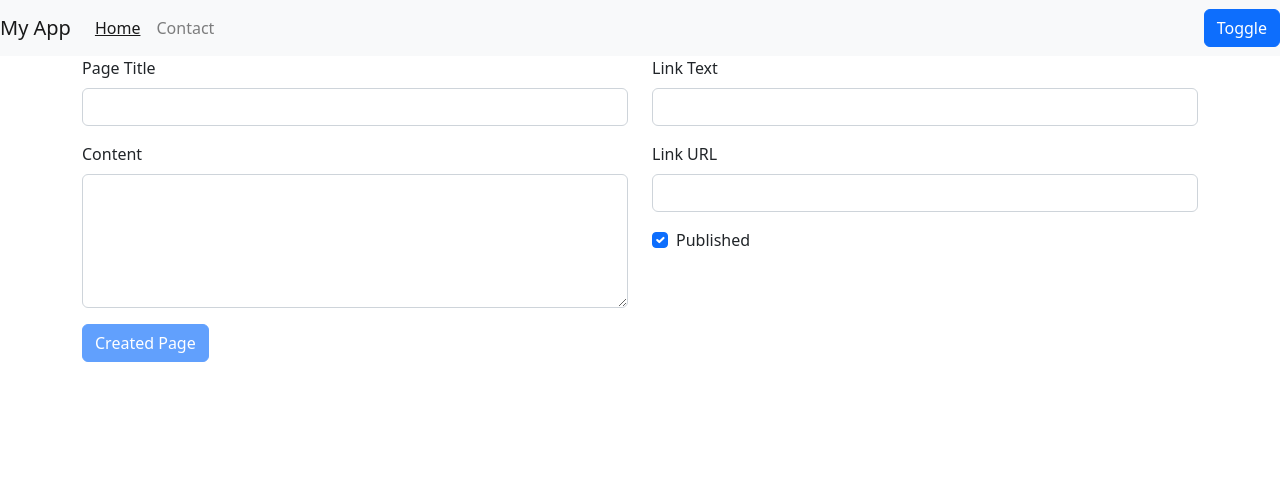
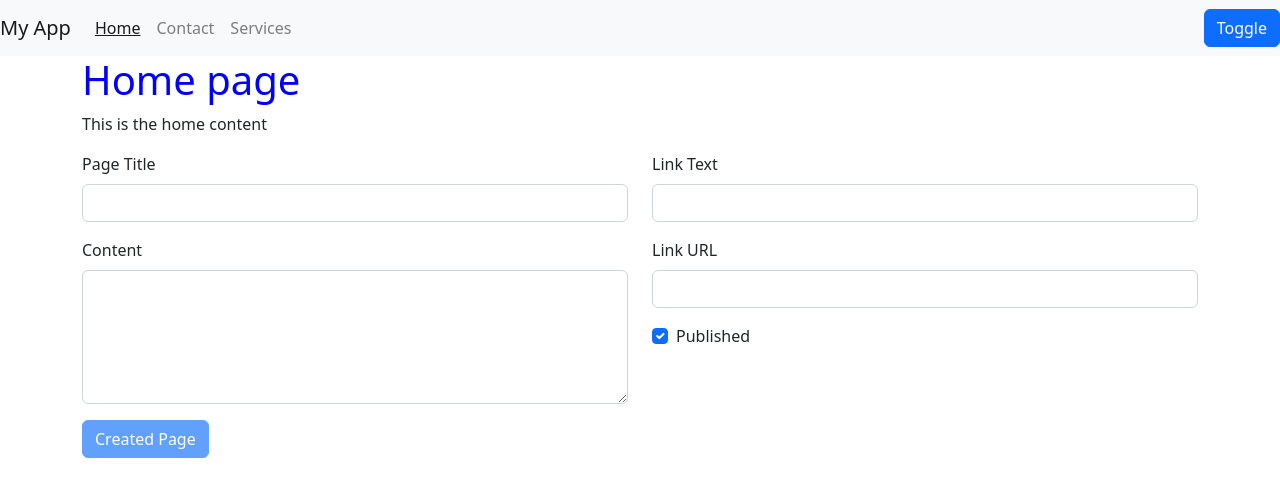
Before and after one commit to thuanphatt/learn-vue-youtube, a Vue app: page / in a window 1280 px wide. Shown: the top 496 px of the page. Built offline with nearby package versions, Linux system fonts and the light colour scheme.

Commit message:
5.2 Writing a Global Event Bus

```diff
--- a/public/pages.json
+++ b/public/pages.json
@@ -24,6 +24,6 @@
     },
     "pageTitle": "Services page",
     "content": "This is the services content",
-    "published": false
+    "published": true
   }
 ]
--- a/src/App.vue
+++ b/src/App.vue
@@ -1,10 +1,10 @@
 <template lang="">
     <div>
-        <navbar :pages="pages" :active-page="activePage" :nav-link-click="(index) => activePage = index"></navbar>
+        <navbar :pages="pages" :active-page="activePage"></navbar>
         <div v-show="false">hide this content</div>
-        <!-- <page-viewer
+        <page-viewer
         v-if="pages.length > 0"
-        :page="pages[activePage]"></page-viewer> -->
+        :page="pages[activePage]"></page-viewer>
         <create-page
         @page-created="pageCreated"
         >
@@ -23,6 +23,9 @@ export default {
     },
     created() {
         this.getPages()
+        this.$bus.$on('navbarLinkActived', (index) => {
+            this.activePage = index;
+        })
     },
     data() {
         return {
--- a/src/components/CreatePage.vue
+++ b/src/components/CreatePage.vue
@@ -59,6 +59,11 @@
 <script>
 
 export default {
+    emits: {
+        pageCreated(pageObj) {
+            return false
+        }
+    },
     props: ['pageCreated'],
     computed:
     {
--- a/src/components/Navbar.vue
+++ b/src/components/Navbar.vue
@@ -2,22 +2,17 @@
 <div>
     <nav :class="[`navbar-${theme}`,`bg-${theme}`,'navbar', 'navbar-expand-lg']">
         <a class="navbar-brand" href="index.html">My App</a>
-        <button class="navbar-toggler" type="button" data-toggle="collapse" data-target="#navbarSupportedContent"
-        aria-controls="navbarSupportedContent" aria-expanded="false" aria-label="Toggle navigation">
+        <button class="navbar-toggler" type="button" data-toggle="collapse" data-target="#navbarSupportedContent" aria-controls="navbarSupportedContent" aria-expanded="false" aria-label="Toggle navigation">
             <span class="navbar-toggler-icon"></span>
         </button>
 
         <div class="collapse navbar-collapse" id="navbarSupportedContent">
             <ul class="navbar-nav mr-auto">
-          <li class="nav-item" v-for="(page, index) in publishedPages" :key="index">
-            <navbar-link
-            :page= "page"
-            :isActive = "activePage === index"
-            @click.prevent="navLinkClick(index)"
+                <navbar-link class="nav-item" v-for="(page, index) in publishedPages" :key="index" :page="page" :isActive="activePage === index"
+                :index= "index"
+                @actived = "$emit('actived')"
                 >
                 </navbar-link>
-
-          </li>
             </ul>
             <div class="btn btn-primary" @click.prevent="changeTheme()">
                 Toggle
@@ -26,6 +21,7 @@
     </nav>
 </div>
 </template>
+
 <script>
 import NavbarLink from './NavbarLink.vue'
 export default {
@@ -40,7 +36,7 @@ export default {
       return this.pages.filter(p => p.published)
     }
   },
-  props: ['pages', 'activePage', 'navLinkClick'],
+  props: ['pages', 'activePage'],
   data() {
     return {
       theme: 'light',
@@ -69,6 +65,7 @@ export default {
 
 }
 </script>
+
 <style lang="">
 
 </style>
--- a/src/components/NavbarLink.vue
+++ b/src/components/NavbarLink.vue
@@ -1,13 +1,16 @@
 <template lang="">
-    <div>
-        <a class="nav-link" :class="activeClass" :href="page.link.url"
-            :title="`This link goes to the ${page.link.text} page`"
-            >{{page.link.text}}</a>
-    </div>
+<div>
+    <li>
+        <a class="nav-link" :class="activeClass" :href="page.link.url" :title="`This link goes to the ${page.link.text} page`"
+        @click.prevent="$bus.$emit('navbarLinkActived', index)"
+        >{{page.link.text}}</a>
+    </li>
+</div>
 </template>
+
 <script>
 export default {
-    props: ['page', 'isActive'],
+    props: ['page', 'index', 'isActive'],
     computed: {
         activeClass() {
             return {
@@ -19,6 +22,7 @@ export default {
 
 }
 </script>
+
 <style scoped>
 .emphasize {
     text-decoration: underline !important;
--- a/src/main.js
+++ b/src/main.js
@@ -1,4 +1,7 @@
 import { createApp } from "vue";
 import App from "./App.vue";
 import "../node_modules/bootstrap/dist/css/bootstrap.css";
-createApp(App).mount("#app");
+import $bus from "./utils/Events";
+const app = createApp(App);
+app.config.globalProperties.$bus = $bus;
+app.mount("#app");
--- /dev/null
+++ b/src/utils/Events.js
@@ -0,0 +1,19 @@
+const events = new Map();
+export default {
+  $on(eventName, fn) {
+    if (!events.has(eventName)) {
+      events.set(eventName, []);
+    }
+    events.get(eventName).push(fn);
+  },
+  $off(eventName, fn) {
+    throw {
+      message: "Not implemented",
+    };
+  },
+  $emit(eventName, data) {
+    if (events.has(eventName)) {
+      events.get(eventName).forEach((fn) => fn(data));
+    }
+  },
+};
```
Lines whose indentation alone changed are shown as unchanged.
